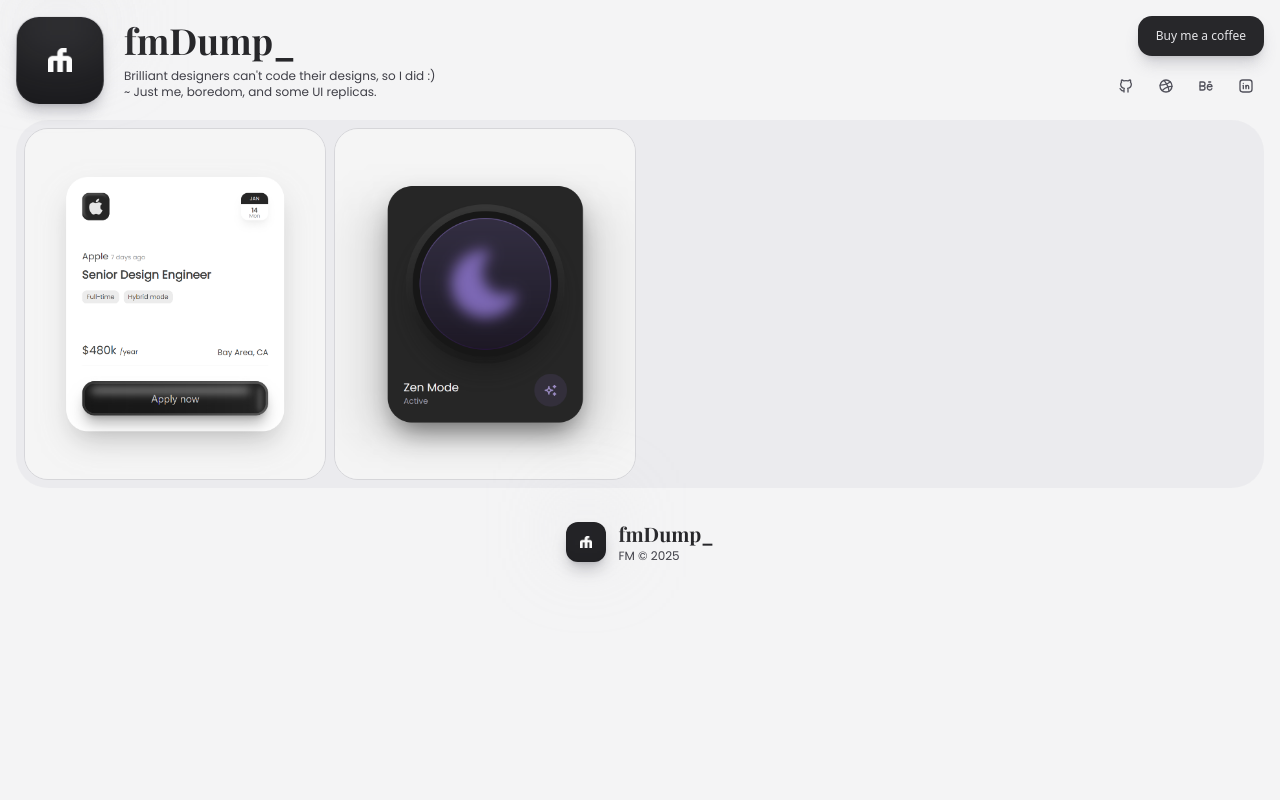
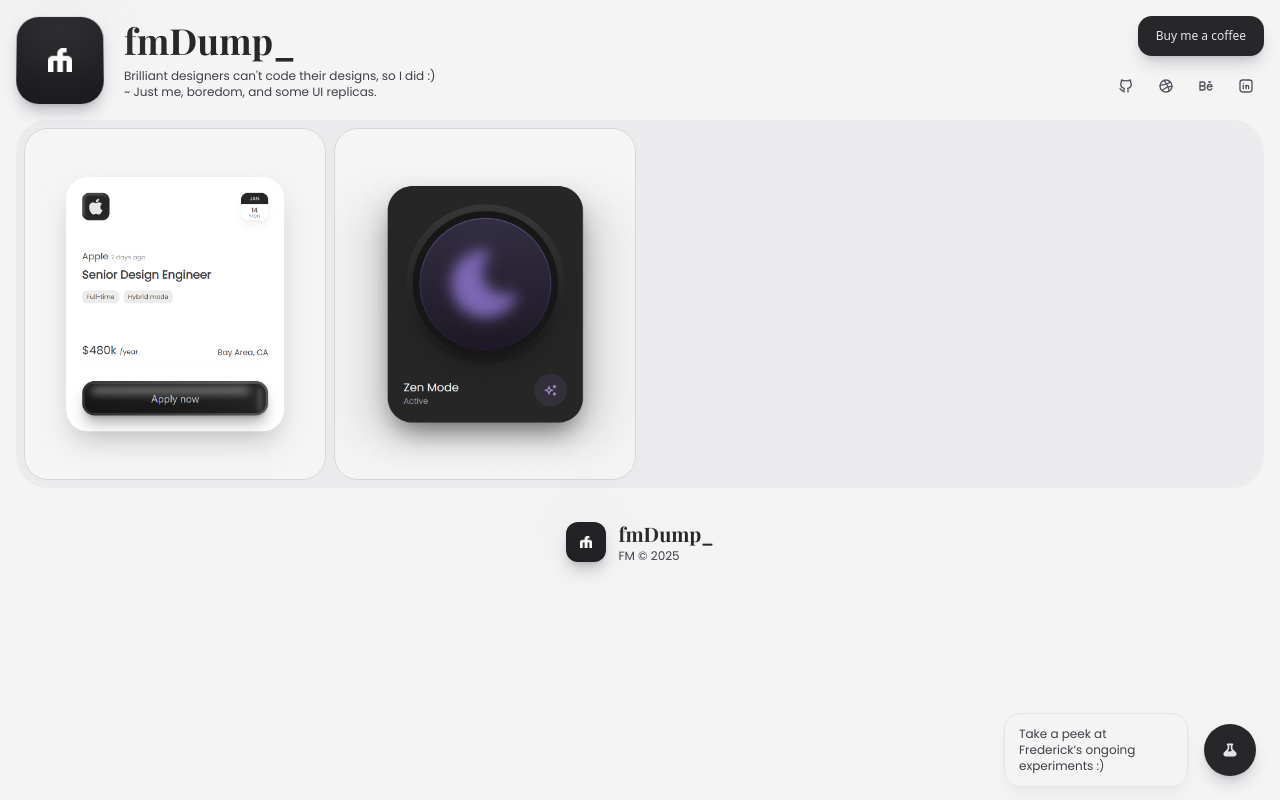
Before and after one commit to fwedwicc/fmDump, a React (Vite) app: page / in a window 1280 px wide. Built offline with nearby package versions, Linux system fonts and the light colour scheme; a web font is replaced by a local one.

Commit message:
Refactor Header component styling; add button-primary class in CSS and update link styling

```diff
--- a/src/components/Header.jsx
+++ b/src/components/Header.jsx
@@ -22,7 +22,7 @@ const Header = () => {
         </div>
         {/* Right Content */}
         <div className='flex flex-col items-end gap-3'>
-          <a href='https://buymeacoffee.com/fwedwicc' target='_blank' rel='noopener noreferrer' className='py-3.5 px-4.5 bg-zinc-800 hover:bg-zinc-900 text-zinc-200 rounded-[14px] text-xs leading-none shadow-lg shadow-zinc-500/30 active:scale-95 cursor-pointer transition-smooth'>Buy me a coffee</a>
+          <a href='https://buymeacoffee.com/fwedwicc' target='_blank' rel='noopener noreferrer' className='button-primary'>Buy me a coffee</a>
           <div className='flex gap-1'>
             {[
               { icon: TbBrandGithub, link: 'https://github.com/fwedwicc' },
--- a/src/index.css
+++ b/src/index.css
@@ -42,6 +42,12 @@
   }
 }
 
+@layer components {
+  .button-primary {
+    @apply py-3.5 px-4.5 bg-zinc-800 hover:bg-zinc-900 text-zinc-200 rounded-[14px] text-xs leading-none shadow-lg shadow-zinc-500/30 active:scale-95 cursor-pointer transition-all duration-300 ease-in-out;
+  }
+}
+
 @layer utilities {
   .transition-smooth {
     @apply transition-all duration-300 ease-in-out;
--- a/src/pages/Home.jsx
+++ b/src/pages/Home.jsx
@@ -2,6 +2,7 @@ import React from 'react'
 import { motion } from 'framer-motion'
 import { Header, CardItem, Footer } from '../components'
 import { Data } from '../data'
+import { HiBeaker } from "react-icons/hi"
 
 const Home = () => {
   return (
@@ -9,7 +10,7 @@ const Home = () => {
       initial={{ opacity: 0 }}
       animate={{ opacity: 1 }}
       transition={{ duration: 0.4, ease: 'easeOut' }}
-      className='space-y-4'
+      className='relative space-y-4'
     >
       <Header />
       <main className='px-4 mt-30'>
@@ -25,6 +26,18 @@ const Home = () => {
             />
           ))}
         </div>
+        {/* Link to canvas */}
+        <div className='fixed bottom-6 right-6'>
+          <div className='relative'>
+            <button className='flex-center size-13 rounded-full button-primary'>
+              <HiBeaker className='size-5 stroke-[0.1px]' />
+            </button>
+            {/* Tooltip */}
+            <div className='absolute -translate-y-1/2 top-1/2 w-[11.5rem] right-17 px-3.5 rounded-2xl py-3 border border-zinc-200 bg-zinc-100 shadow-lg shadow-zinc-300/30'>
+              <p>Take a peek at Frederick’s ongoing experiments :)</p>
+            </div>
+          </div>
+        </div>
       </main>
       <Footer />
     </motion.div>
--- a/src/pages/ViewUI.jsx
+++ b/src/pages/ViewUI.jsx
@@ -9,7 +9,6 @@ const ViewUI = () => {
   const ComponentToRender = matchedData?.UI
 
   return (
-    <>
     <motion.section
       initial={{ opacity: 0 }}
       animate={{ opacity: 1 }}
@@ -29,9 +28,13 @@ const ViewUI = () => {
         {ComponentToRender ? <ComponentToRender /> : <p>UI not found</p>}
       </motion.div>
     </motion.section>
-      {/* This is just initial fetch hehe (no design) */}
-      <div className='border p-4 space-y-2'>
-        {matchedData ? (
+  )
+}
+
+export default ViewUI
+
+{/* This is just initial fetch hehe (no design) */ }
+{/* <div className='border p-4 space-y-2'>
         <>
           <div>
             <strong>JSX:</strong>
@@ -57,12 +60,4 @@ const ViewUI = () => {
             </a>
           </div>
         </>
-        ) : (
-          <p className='text-red-600'>No additional data found for this UI.</p>
-        )}
-      </div>
-    </>
-  )
-}
-
-export default ViewUI
+      </div> */}
```
Also changed, not shown: src/pages/001.txt (deleted), src/pages/refs.txt. Lines whose indentation alone changed are shown as unchanged.
